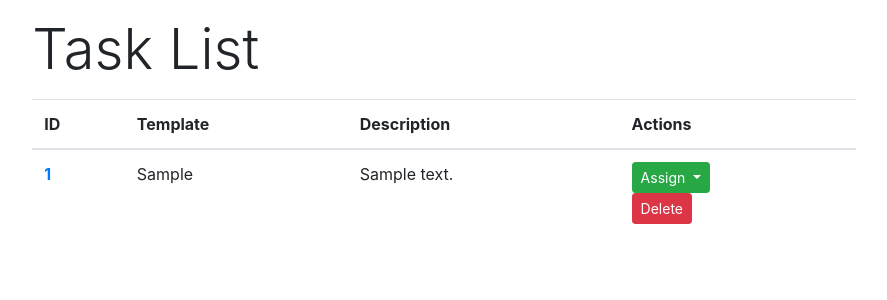
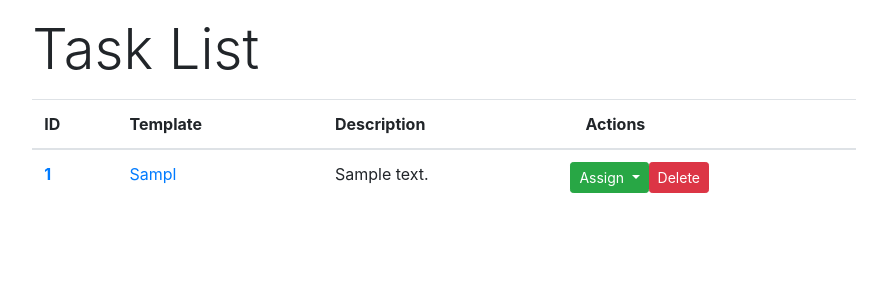
Before and after one commit to icovada/stageit, a Flask app: page /tasks in a window 1280 px wide. Shown: the part 58-358 px from the top of the page, without its empty margins (196-1083 px from the left). Run offline with Flask 2, Linux system fonts and the light colour scheme; tables that the repository leaves empty hold one stand-in row (values such as "Sample post"); some libraries are stand-ins or nearby versions.

Commit message:
Modify task linka

```diff
--- a/stageit/web/templates/tasks.html
+++ b/stageit/web/templates/tasks.html
@@ -22,10 +22,10 @@
     <tbody>
       {% for row in table %}
       <tr>
-        <th scope="row"><a href="/tasks/{{row[0]}}">{{row[0]}}</a></th>
-        <td>{{row[1]}}</td>
+        <th scope="row"><a href="/tasks/{{row[0]}}">{{row[0][:5]}}</a></th>
+        <td><a href="/tasks/{{row[1]}}">{{row[1][:5]}}</a></td>
         <td>{{row[2]}}</td>
-        <td><div class="dropdown">
+        <td><div class="row"><div class="dropdown">
             <button class="btn btn-sm btn-success dropdown-toggle" type="button" id="dropdownMenuButton" data-toggle="dropdown" aria-haspopup="true" aria-expanded="false">
                 Assign
             </button>
@@ -35,7 +35,7 @@
               {% endfor %}
             </div>
           </div>
-           <button type="button" class="btn btn-danger btn-sm">Delete</button></td>
+           <button type="button" class="btn btn-danger btn-sm">Delete</button></div></td>
       </tr>
       {% endfor %}
     </tbody>
```
